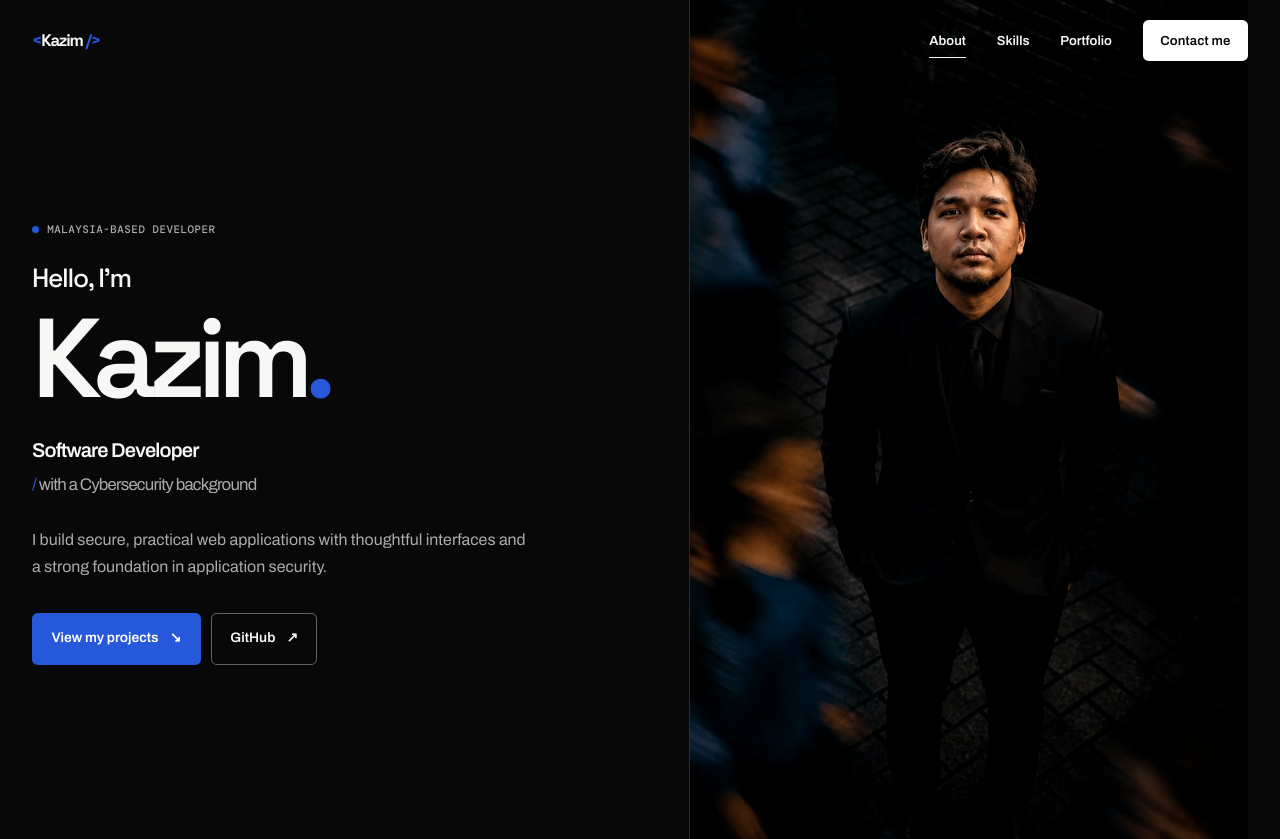
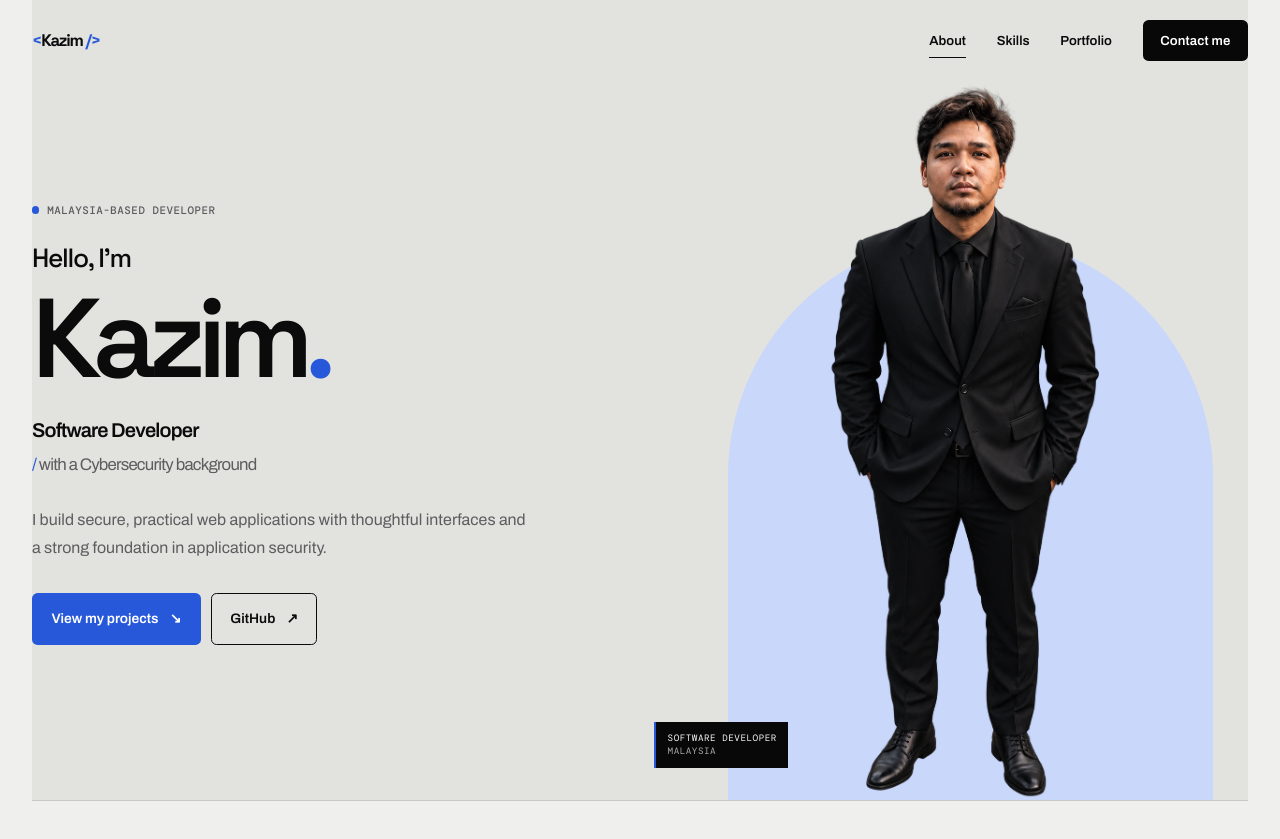
Before and after one commit to Mikaa-dev/Mikaa-dev.github.io, a plain HTML site: page index.html in a window 1280 px wide. Shown: the top 839 px of the page. Drawn offline with nearby package versions, Linux system fonts and the light colour scheme.

Commit message:
feat: update portfolio

```diff
--- a/css/style.css
+++ b/css/style.css
@@ -40,7 +40,7 @@ button { color: inherit; font: inherit; }
 /* Navigation */
 .site-header { position: absolute; z-index: 20; top: 0; right: 0; left: 0; padding-top: 1rem; }
 .nav-wrap { display: flex; align-items: center; justify-content: space-between; }
-.wordmark { position: relative; z-index: 1; color: var(--on-navy); font-family: var(--font-display); font-size: 1.05rem; font-weight: 700; letter-spacing: -.075em; line-height: 1; }
+.wordmark { position: relative; z-index: 1; color: var(--ink); font-family: var(--font-display); font-size: 1.05rem; font-weight: 700; letter-spacing: -.075em; line-height: 1; }
 .wordmark span { color: var(--blue); }
 .menu-toggle { display: grid; width: 2.75rem; height: 2.75rem; padding: .65rem; place-content: center; gap: .27rem; color: var(--surface); background: var(--navy); border: 0; border-radius: 50%; cursor: pointer; }
 .menu-toggle span { display: block; width: 1.25rem; height: 1.5px; background: currentColor; transition: transform .2s var(--ease), opacity .2s var(--ease); }
@@ -59,35 +59,39 @@ button { color: inherit; font: inherit; }
 .site-header.is-scrolled .wordmark { color: var(--ink); }
 
 /* Hero */
-.hero { min-height: 100svh; padding: 0; color: var(--on-navy); background: var(--navy); }
-.hero-grid { position: relative; display: grid; min-height: 100svh; overflow: hidden; background: var(--navy); }
+.hero { min-height: 100svh; padding: 0; color: var(--ink); background: var(--page); }
+.hero-grid { position: relative; display: grid; min-height: 100svh; overflow: hidden; background: #e2e2df; }
 .hero-copy { position: relative; z-index: 2; display: flex; flex-direction: column; justify-content: center; min-height: 38rem; padding: 8rem 1.25rem 4rem; }
 .eyebrow { display: flex; align-items: center; gap: .5rem; margin: 0 0 1.25rem; color: var(--ink-muted); font-family: var(--font-mono); font-size: .68rem; font-weight: 500; letter-spacing: .045em; line-height: 1.35; text-transform: uppercase; }
 .status-dot { display: inline-block; width: .45rem; height: .45rem; background: var(--blue); border-radius: 50%; }
 h1, h2, h3, p { margin-top: 0; }
 .hero-kicker { margin: 0 0 .35rem; font-family: var(--font-display); font-size: clamp(1.15rem, 3vw, 1.65rem); font-weight: 500; letter-spacing: -.05em; }
 .hero h1, .section-heading h2, .security-panel h2, .contact-wrap h2 { font-family: var(--font-display); font-weight: 600; letter-spacing: -.08em; line-height: .95; }
-.hero .eyebrow { color: var(--on-navy-muted); }
-.hero-kicker { color: var(--on-navy); }
-.hero h1 { margin: 0; color: var(--on-navy); font-size: clamp(4.2rem, 15vw, 7rem); }
+.hero .eyebrow { color: var(--ink-muted); }
+.hero-kicker { color: var(--ink); }
+.hero h1 { margin: 0; color: var(--ink); font-size: clamp(4.2rem, 15vw, 7rem); }
 .accent { color: var(--blue); }
-.hero-role { margin: 1.35rem 0 0; color: var(--on-navy); font-size: clamp(1rem, 2.4vw, 1.25rem); font-weight: 600; letter-spacing: -.04em; }
-.hero-role span { display: block; margin-top: .25rem; color: var(--on-navy-muted); font-size: .84em; font-weight: 400; }
+.hero-role { margin: 1.35rem 0 0; color: var(--ink); font-size: clamp(1rem, 2.4vw, 1.25rem); font-weight: 600; letter-spacing: -.04em; }
+.hero-role span { display: block; margin-top: .25rem; color: var(--ink-muted); font-size: .84em; font-weight: 400; }
 .hero-role span::before { content: "/ "; color: var(--blue); }
-.hero-intro { max-width: 31rem; margin: 1.7rem 0 0; color: var(--on-navy-muted); font-size: 1rem; line-height: 1.72; }
+.hero-intro { max-width: 31rem; margin: 1.7rem 0 0; color: var(--ink-muted); font-size: 1rem; line-height: 1.72; }
 .button-row { display: flex; flex-direction: column; gap: .65rem; margin-top: 2rem; }
 .button { display: inline-flex; align-items: center; justify-content: center; gap: .7rem; min-height: 3.25rem; padding: 0 1.15rem; border: 1px solid transparent; border-radius: .35rem; font-size: .86rem; font-weight: 600; transition: color .2s var(--ease), background .2s var(--ease), border-color .2s var(--ease); }
 .button span { transition: transform .2s var(--ease); }
 .button:hover span { transform: translate(2px, -2px); }
 .button-primary { color: var(--surface); background: var(--blue); }
 .button-primary:hover { background: var(--blue-hover); }
-.hero .button-secondary { color: var(--on-navy); border-color: rgba(255,255,255,.36); background: transparent; }
-.hero .button-secondary:hover { border-color: var(--on-navy); background: rgba(255,255,255,.08); }
-.hero-visual { position: relative; min-height: 26rem; overflow: hidden; background: #030304; }
-.portrait-card, .portrait-frame { width: 100%; height: 100%; margin: 0; }
-.portrait-frame::after { position: absolute; z-index: 1; inset: 0; content: ""; background: linear-gradient(0deg, rgba(0,0,0,.42), transparent 34%), linear-gradient(90deg, rgba(0,0,0,.3), transparent 34%); }
-.portrait-image { width: 100%; height: 100%; object-fit: cover; object-position: 50% 27%; filter: brightness(1.1) saturate(.88) contrast(1.06); }
-.portrait-caption, .hero-code-window, .orb, .scroll-cue { display: none; }
+.hero .button-secondary { color: var(--ink); border-color: var(--ink); background: transparent; }
+.hero .button-secondary:hover { color: var(--surface); border-color: var(--ink); background: var(--ink); }
+.hero-visual { position: relative; min-height: 29rem; overflow: hidden; }
+.hero-visual::before { position: absolute; right: 8%; bottom: 0; width: min(86%, 28rem); aspect-ratio: .86; content: ""; background: #c9d7fb; border-radius: 15rem 15rem 0 0; }
+.portrait-card { position: absolute; z-index: 1; inset: 1rem 0 0; margin: 0; }
+.portrait-frame { position: relative; width: 100%; height: 100%; }
+.portrait-frame::after { display: none; }
+.portrait-image { width: 100%; height: 100%; object-fit: contain; object-position: center bottom; filter: none; }
+.portrait-caption { position: absolute; z-index: 2; bottom: 1rem; left: 1rem; display: flex; flex-direction: column; padding: .6rem .7rem; color: var(--on-navy); background: var(--navy); border-left: 2px solid var(--blue); font-family: var(--font-mono); font-size: .58rem; letter-spacing: .055em; line-height: 1.45; text-transform: uppercase; }
+.portrait-caption span:last-child { color: var(--on-navy-muted); }
+.hero-code-window, .orb, .scroll-cue { display: none; }
 
 /* Section heading and about */
 .section-heading h2, .security-panel h2, .contact-wrap h2 { margin: 0; font-size: clamp(2.65rem, 10vw, 5.7rem); }
@@ -204,17 +208,20 @@ h1, h2, h3, p { margin-top: 0; }
   .section-border::before { left: 2rem; width: calc(100% - 4rem); }
   .site-header { padding-top: 1.25rem; }
   .menu-toggle { display: none; }
-  .primary-nav { position: static; display: flex; align-items: center; gap: clamp(1.25rem, 2.4vw, 2.6rem); padding: 0; visibility: visible; color: var(--on-navy); background: transparent; border: 0; opacity: 1; transform: none; }
+  .primary-nav { position: static; display: flex; align-items: center; gap: clamp(1.25rem, 2.4vw, 2.6rem); padding: 0; visibility: visible; color: var(--ink); background: transparent; border: 0; opacity: 1; transform: none; }
   .nav-link { min-height: 2.45rem; padding: 0; font-size: .82rem; }
   .nav-link:not(.nav-contact)::after { right: 0; bottom: .15rem; left: 0; }
-  .nav-contact { min-height: 2.55rem; margin: 0; padding: 0 1.1rem; color: var(--ink); background: var(--surface); border-radius: .35rem; }
+  .nav-contact { min-height: 2.55rem; margin: 0; padding: 0 1.1rem; color: var(--surface); background: var(--navy); border-radius: .35rem; }
   .nav-contact:hover { color: var(--surface); background: var(--blue); }
   .site-header.is-scrolled .primary-nav { color: var(--ink); }
   .site-header.is-scrolled .nav-contact { color: var(--surface); background: var(--blue); }
-  .hero-grid { grid-template-columns: minmax(0, 1.08fr) minmax(24rem, .92fr); min-height: 100svh; }
+  .hero-grid { grid-template-columns: minmax(0, 1.05fr) minmax(24rem, .95fr); min-height: 100svh; }
   .hero-copy { min-height: 0; padding: 7.5rem clamp(2.5rem, 7vw, 7rem) 4.5rem 0; }
-  .hero-visual { z-index: 0; min-height: 100%; margin: 0; border-left: 1px solid rgba(255,255,255,.16); }
-  .portrait-image { object-position: 50% 30%; transform: none; }
+  .hero-visual { z-index: 0; min-height: 100%; margin: 0; overflow: visible; }
+  .hero-visual::before { right: 6%; width: min(84%, 31rem); }
+  .portrait-card { inset: 5rem -1rem 0 -1rem; }
+  .portrait-image { object-position: 50% bottom; transform: none; }
+  .portrait-caption { bottom: 2rem; left: 0; }
   .section-heading-wide { display: flex; align-items: flex-end; justify-content: space-between; gap: 3rem; margin-bottom: 4rem; }
   .section-heading-wide > p { margin: 0 0 .25rem; }
   .about-grid, .education-grid { grid-template-columns: minmax(0, 1fr) minmax(20rem, .82fr); gap: clamp(4rem, 12vw, 10rem); }
--- a/index.html
+++ b/index.html
@@ -89,10 +89,10 @@
               <div class="portrait-frame">
                 <img
                   class="portrait-image"
-                  src="assets/images/kazim-portrait.jpeg"
+                  src="assets/images/kazim-portrait-cutout.png"
                   alt="Portrait of Kazim wearing a dark suit"
-                  width="852"
-                  height="1280"
+                  width="1023"
+                  height="1537"
                 />
                 <figcaption class="portrait-caption"><span>Software developer</span><span>Malaysia</span></figcaption>
               </div>
```
Also changed, not shown: assets/images/kazim-portrait-cutout.png (added).
